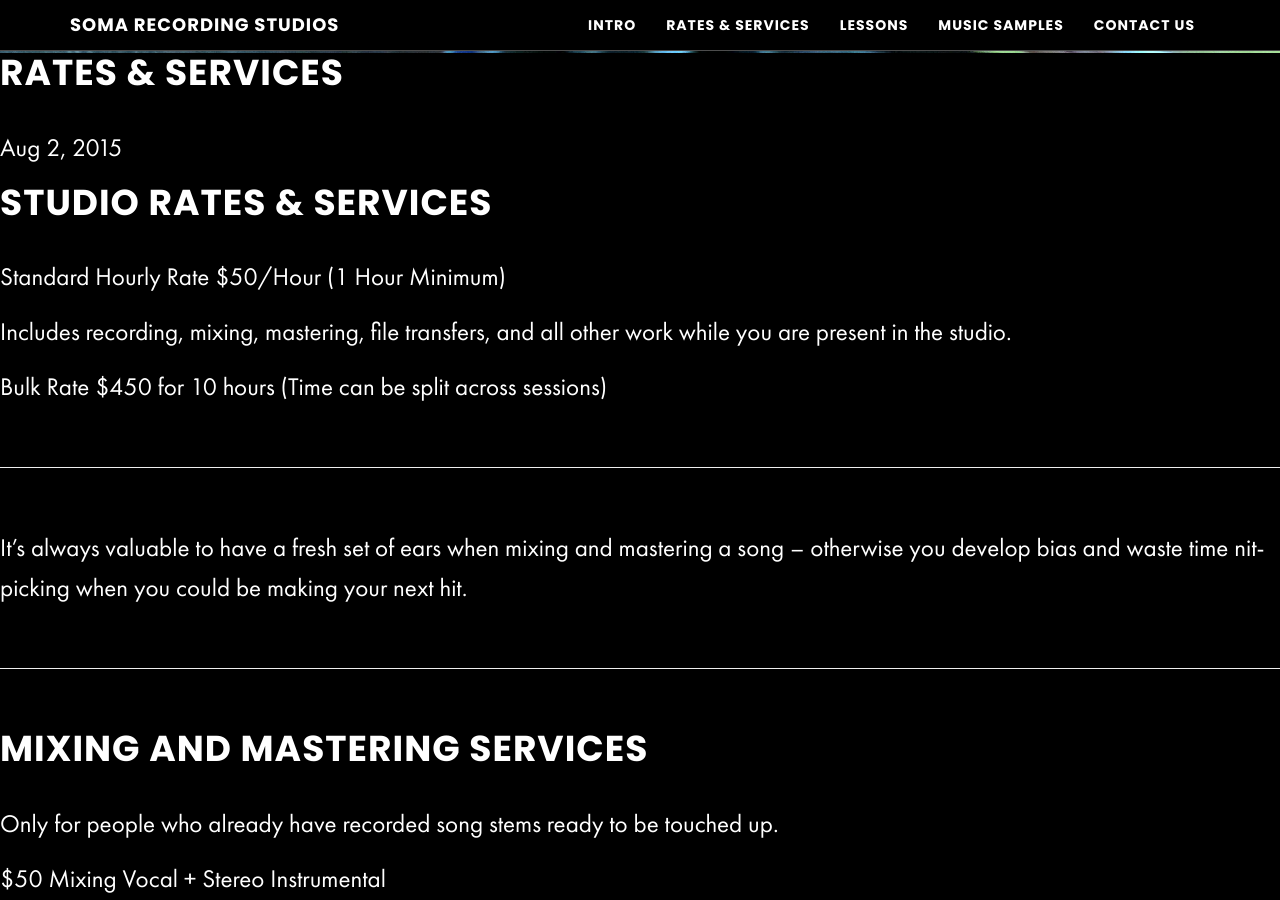
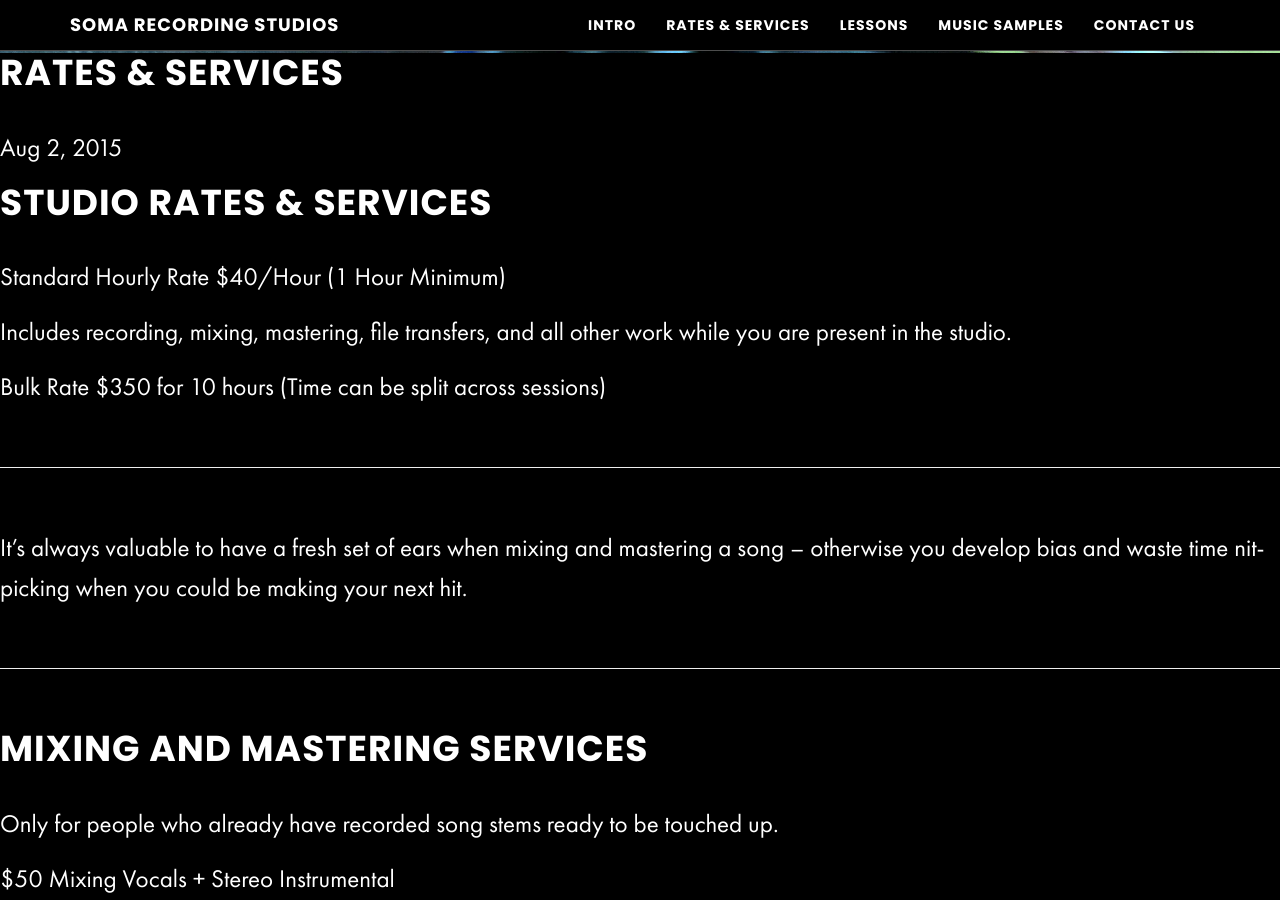
Before and after one commit to zackhanni/Soma-website-classic, a Jekyll site: the page built from _posts/2015-08-02-rates-services.md, in a window 1280 px wide and 900 px high, scrolled down 847 px. Built offline with Jekyll 4.4.1, drawn with Linux system fonts in a browser that asks for light colours; our own code applies the rules of GitHub Pages for plain Markdown files; some of the changed text lies outside the part shown.

Commit message:
changed studio rates again
changed rates back to 40 per hour

```diff
--- a/_posts/2015-08-02-rates-services.md
+++ b/_posts/2015-08-02-rates-services.md
@@ -5,11 +5,11 @@ header_image: true
 ---
 # Studio Rates & Services
 
-Standard Hourly Rate $50/Hour (1 Hour Minimum)
+Standard Hourly Rate $40/Hour (1 Hour Minimum)
 
 Includes recording, mixing, mastering, file transfers, and all other work while you are present in the studio.
 
-Bulk Rate $450 for 10 hours (Time can be split across sessions)
+Bulk Rate $350 for 10 hours (Time can be split across sessions)
 
 - - -
 
@@ -21,9 +21,9 @@ It's always valuable to have a fresh set of ears when mixing and mastering a son
 
 Only for people who already have recorded song stems ready to be touched up.
 
-$50 Mixing Vocal + Stereo Instrumental
+$50 Mixing Vocals + Stereo Instrumental
 
-$100 Mixing Multitrack Recording
+$100 Mixing Multitrack Recording (vocals, bass, kick, snare, guitar, etc.)
 
 $30 Mastering
 
@@ -67,7 +67,7 @@ Ask for price about making exclusive songs or recreating your favorate beats
 
 # Lessons
 
-All Lessons are $50 per hour or less.
+All Lessons are $40 per hour or less.
 
 Feel free to bring your own songs, stems, or equipment
 
```
Also changed, not shown: other parts of _posts/2015-08-02-rates-services.md (+1 -1 lines), _posts/2015-08-03-lessons.md (+1 -1 lines).
